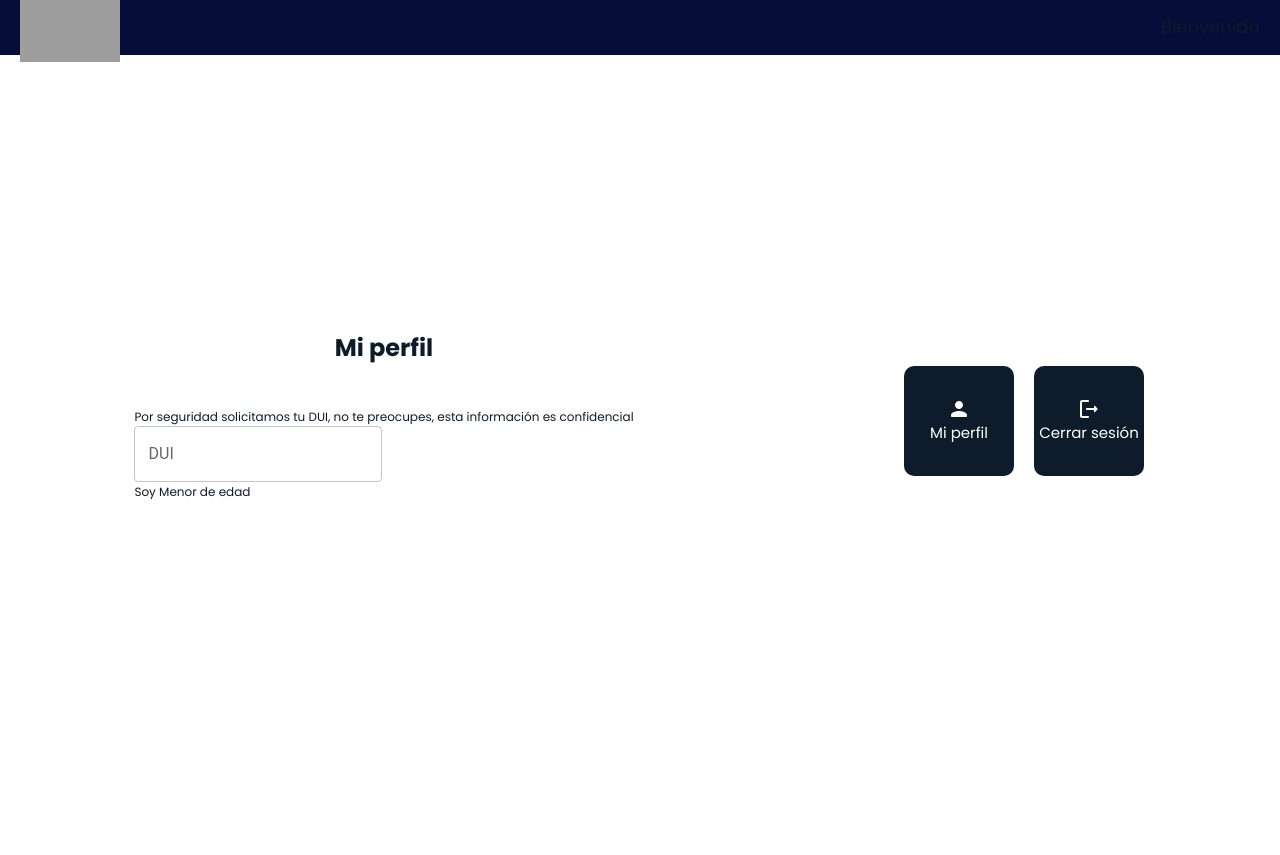
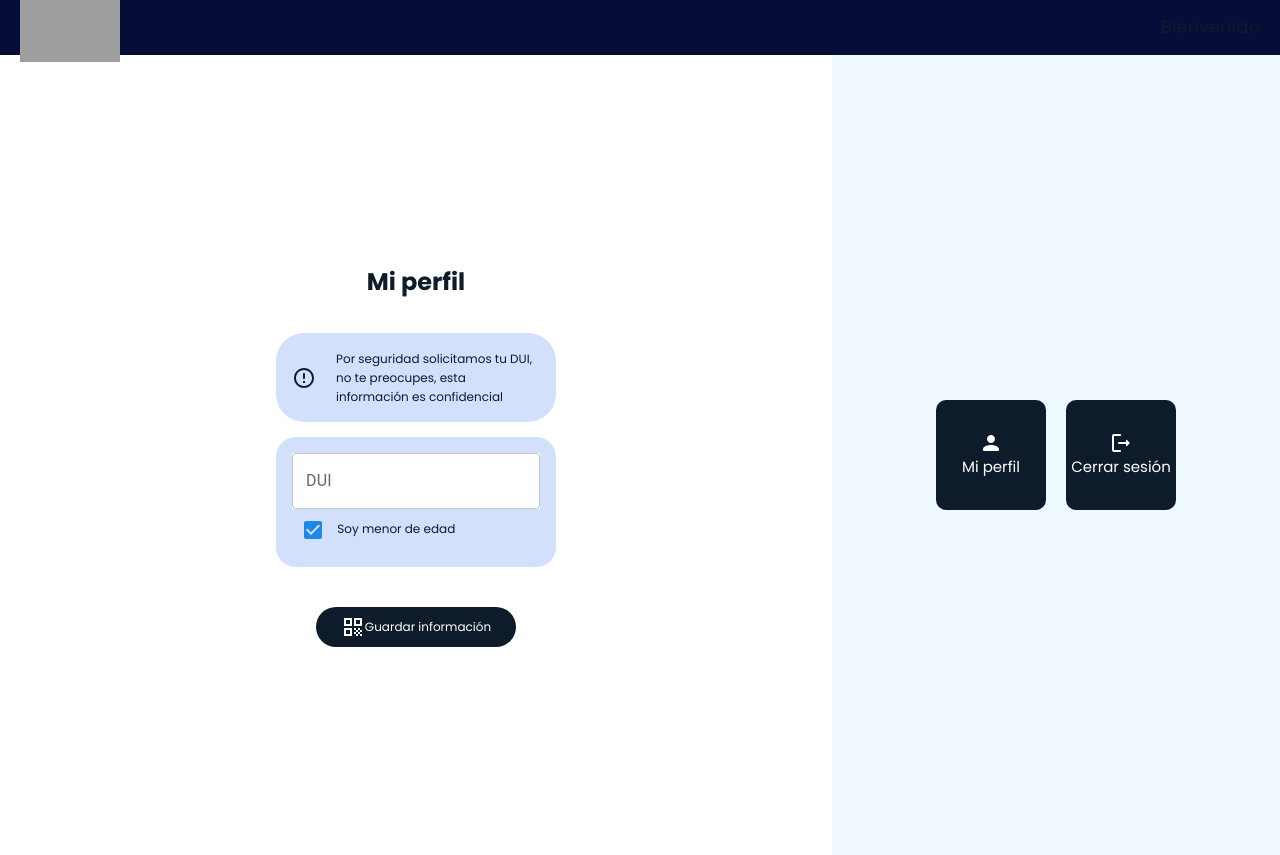
Before and after one commit to LeeMichael24/N-Capas-Proyecto-Final, a React (Vite) app in the folder Cliente/colonia_hlvs/: page /profileVisitante in a window 1280 px wide. Built offline with nearby package versions, Linux system fonts and the light colour scheme; grey boxes are pictures that could not be loaded.

Commit message:
Adding visitante, missing hover stayle

```diff
--- a/Cliente/colonia_hlvs/src/components/cards/cardDetail/cardDetail.css
+++ b/Cliente/colonia_hlvs/src/components/cards/cardDetail/cardDetail.css
@@ -1,5 +1,5 @@
 .card-container{
-    width: 450px;
+    width: 340px;
     height: auto;
     border-radius: 28px;
     background-color: var(--accent);
@@ -10,15 +10,17 @@
 
 }
 .card-container h1{
-    font-size: 22px;
+    font-size: 20px;
     font-weight: 600;
+    text-align: start;
 }
 .card-container h2{
-    font-size: 19px;
+    font-size: 18px;
     font-weight: 400;
+    text-align: start;
 }
 .text{
-    font-size: 19px;
+    font-size: 17px;
 }
 
 .dia-container{
--- a/Cliente/colonia_hlvs/src/components/menu/menu.css
+++ b/Cliente/colonia_hlvs/src/components/menu/menu.css
@@ -7,4 +7,5 @@
   box-sizing: border-box;
   justify-content: center;
   align-items: center;
+  margin-bottom: 40px;
 }
--- a/Cliente/colonia_hlvs/src/screens/visitante/Invitacion/InvitacionA.css
+++ b/Cliente/colonia_hlvs/src/screens/visitante/Invitacion/InvitacionA.css
@@ -1,38 +1,50 @@
-.invitadoHome {
+.invitacionA-home {
   display: flex;
   height: 100vh;
   width: 100%;
+  box-sizing: border-box;
 }
 
-
-  .left-container{
-    width: 60%;
+.invitacionA-left-container {
+  min-width: 65%;
+  height: 100vh;
+  display: flex;
+  background-color: white;
+  justify-content: center;
   align-items: center;
-    margin-bottom: 40px;
-    text-align: start;
+  flex-direction: column;
 }
 
-  .h1-visitante{
+.invitacionA-h1-visitante {
   margin-bottom: 40px;
 }
 
-
-  .rigt-container{
-    position: fixed;
-    top: 42%;
-    left: calc(55%);
-    width: 50%;
-    display: grid;
-    align-content: center;
-    margin: 0 auto;
-    text-align: center;
-    justify-self: center;
+.invitacionA-card-style-mt {
+  display: flex;
+  flex-direction: column;
+  gap: 20px;
   justify-content: center;
+  align-items: center;
 }
 
-  .extra-button {
+.invitacionA-right-container {
+  display: flex;
+  min-width: 35%;
+  height: 100vh;
+  justify-content: center;
+  align-items: center;
+  background-color: aliceblue;
+}
+
+.invitacionA-button-container {
+  display: flex;
+  justify-content: center;
+  margin-top: 40px;
+}
+
+.invitacionA-extra-button {
   display: block;
-    margin: 20px auto 0; /* Centrar el botón y añadir margen superior */
+  margin: 20px auto 0;
   padding: 10px 20px;
   background-color: #007BFF;
   color: white;
@@ -43,16 +55,17 @@
   margin-top: 50px;
 }
 
-  .extra-button:hover {
+.invitacionA-extra-button:hover {
   background-color: #0056b3;
 }
 
-
-  .button-container{
-    display: flex;
-    justify-content: center;
-    margin-top: 40px;
-  }
-  .button-container a{
+.invitacionA-button-container a {
   font-size: 20px;
 }
+
+/* Media Queries para hacer la vista responsive */
+@media (max-width: 768px) {
+  .invitacionA-home {
+    flex-direction: column;
+  }
+}
--- a/Cliente/colonia_hlvs/src/screens/visitante/home/invitadoHome.css
+++ b/Cliente/colonia_hlvs/src/screens/visitante/home/invitadoHome.css
@@ -2,37 +2,44 @@
   display: flex;
   height: 100vh;
   width: 100%;
+  box-sizing: border-box;
 }
 
-
-.left-container{
-  width: 60%;
+.left-container {
+  min-width: 65%;
+  height: 100vh;
+  display: flex;
+  background-color: white;
+  justify-content: center;
   align-items: center;
-  margin-bottom: 40px;
-  text-align: start;
+  flex-direction: column;
 }
 
-.h1-visitante{
+.h1-visitante {
   margin-bottom: 40px;
 }
 
-
-.rigt-container{
-  position: fixed;
-  top: 42%;
-  left: calc(55%);
-  width: 50%;
-  display: grid;
-  align-content: center;
-  margin: 0 auto;
-  text-align: center;
-  justify-self: center;
+.card-style-mt {
+  display: flex;
+  flex-direction: column;
+  gap: 20px;
   justify-content: center;
+  align-items: center;
 }
 
+.right-container {
+  display: flex;
+  min-width: 35%;
+  height: 100vh;
+  justify-content: center;
+  align-items: center;
+  background-color: aliceblue;
+}
+
+/* Estilos adicionales para el botón */
 .extra-button {
   display: block;
-  margin: 20px auto 0; /* Centrar el botón y añadir margen superior */
+  margin: 20px auto 0;
   padding: 10px 20px;
   background-color: #007BFF;
   color: white;
@@ -45,3 +52,10 @@
 .extra-button:hover {
   background-color: #0056b3;
 }
+
+
+@media (max-width: 768px) {
+  .invitadoHome {
+    flex-direction: column;
+  }
+}
--- a/Cliente/colonia_hlvs/src/screens/visitante/home/invitadoHome.jsx
+++ b/Cliente/colonia_hlvs/src/screens/visitante/home/invitadoHome.jsx
@@ -1,15 +1,15 @@
-import "./invitadoHome.css";
 import { useNavigate } from "react-router-dom";
 import Menu from "../../../components/menu/menu";
 import Navbar from "../../../components/navbar/navbar";
 import CardDetail from "../../../components/cards/cardDetail/cardDetail";
 import PersonRoundedIcon from "@mui/icons-material/PersonRounded";
 import LogoutRoundedIcon from "@mui/icons-material/LogoutRounded";
+import "./invitadoHome.css";
 
 
 function InvitadoHome() {
     const buttons = [
-        { icon: <PersonRoundedIcon/>, name: 'Mi perfil', path: 'profileVisitante' },
+        { icon: <PersonRoundedIcon/>, name: 'Mi perfil', path: '/profileVisitante' },
         { icon: <LogoutRoundedIcon/>, name: 'Cerrar sesión', path: '/login' },
     ];
 
@@ -44,7 +44,7 @@ function InvitadoHome() {
                         ))}
                     </div>
                 </div>
-                <div className="rigt-container">
+                <div className="right-container">
                     <Menu buttons={buttons} />
                 </div>
             </div>
--- a/Cliente/colonia_hlvs/src/screens/visitante/profile/profileVisitante.css
+++ b/Cliente/colonia_hlvs/src/screens/visitante/profile/profileVisitante.css
@@ -0,0 +1,88 @@
+.profileVisitante-home {
+  display: flex;
+  height: 100vh;
+  width: 100%;
+  box-sizing: border-box;
+  }
+
+  .profileVisitante-left-container {
+    min-width: 65%;
+    height: 100vh;
+    display: flex;
+    background-color: white;
+    justify-content: center;
+    align-items: center;
+    flex-direction: column;
+  }
+
+  .profileVisitante-right-container {
+    display: flex;
+    min-width: 35%;
+    height: 100vh;
+    justify-content: center;
+    align-items: center;
+    background-color: aliceblue;
+  }
+
+  .profileVisitante-box-container {
+    background: var(--accent);
+    padding: 1rem;
+    border-radius: 20px;
+    width: 35vh;
+  }
+
+  .profileVisitante-text-field {
+    background: white;
+  }
+
+  .profileVisitante-hint {
+    display: flex;
+    font-size: var(--hint-font-size);
+    background-color: var(--accent);
+    margin-top: 2rem;
+    font-weight: normal;
+    padding: 1rem;
+    width: 35vh;
+    flex-flow: row;
+    align-items: center;
+    text-align: left;
+    border-radius: var(--rad);
+    margin-bottom: 15px;
+  }
+
+  .profileVisitante-hint .profileVisitante-icon {
+    margin-right: 20px;
+  }
+
+  .profileVisitante-button-save {
+    display: flex;
+    align-items: center;
+    padding: 0.5rem;
+    background: var(--button-accent);
+    border: none;
+    color: white;
+    width: 200px;
+    justify-content: center;
+    border-radius: 20px;
+  }
+
+  .profileVisitante-button-container {
+    display: flex;
+    justify-content: center;
+    margin-top: 40px;
+  }
+
+  .profileVisitante-button-container a {
+    font-size: 20px;
+  }
+
+  @media (max-width: 768px) {
+    .profileVisitante-home {
+      flex-direction: column;
+      align-items: center;
+      padding: 20px;
+      justify-content: center;
+      justify-items: center;
+      min-width: 300px;
+    }
+  }
--- a/Cliente/colonia_hlvs/src/screens/visitante/profile/profileVisitante.jsx
+++ b/Cliente/colonia_hlvs/src/screens/visitante/profile/profileVisitante.jsx
@@ -1,46 +1,70 @@
-import "./profileVisitante.css";
 import Navbar from "../../../components/navbar/navbar";
 import Menu from "../../../components/menu/menu";
 import PersonRoundedIcon from "@mui/icons-material/PersonRounded";
 import LogoutRoundedIcon from "@mui/icons-material/LogoutRounded";
 import Box from "@mui/material/Box";
 import TextField from "@mui/material/TextField";
+import Checkbox from "@mui/material/Checkbox";
+import { blue } from "@mui/material/colors";
+import ErrorOutlineRoundedIcon from '@mui/icons-material/ErrorOutlineRounded';
+import QrCodeIcon from '@mui/icons-material/QrCode';
+import "./profileVisitante.css";
 
 const buttons = [
-  { icon: <PersonRoundedIcon />, name: "Mi perfil", path: "profileVisitante" },
+  { icon: <PersonRoundedIcon />, name: "Mi perfil", path: "/profileVisitante" },
   { icon: <LogoutRoundedIcon />, name: "Cerrar sesión", path: "/login" },
 ];
 
 function ProfileVisitante() {
+  const label = { inputProps: { "aria-label": "Soy Menor de edad" } };
+
   return (
     <>
       <Navbar />
-      <div className="invitadoHome">
-        <div className="left-container">
-          <h1 className="h1-visitante">Mi perfil</h1>
-          <div className="card-style-mt">
-            <div>
+      <div className="profileVisitante-home">
+        <div className="profileVisitante-left-container">
+          <h1 className="profileVisitante-h1-visitante">Mi perfil</h1>
+          <div className="profileVisitante-card-style-mt">
+            <div className="profileVisitante-hint profileVisitante-box-container">
+              <ErrorOutlineRoundedIcon className="profileVisitante-icon" />
               Por seguridad solicitamos tu DUI, no te preocupes, esta
               información es confidencial
             </div>
-            <div>
-              <div>
-                <Box className="form-container" noValidate autoComplete="off">
-                  <div className="textFlied">
+            <div className="profileVisitante-box-container">
+              <Box className="profileVisitante-form-container" noValidate autoComplete="off">
+                <div className="profileVisitante-text-field">
                   <TextField
                     id="outlined-dui-input"
                     label="DUI"
                     type="dui"
                     autoComplete="current-dui"
+                    className="profileVisitante-text-field"
                   />
                 </div>
               </Box>
+              <div>
+                <Checkbox
+                  {...label}
+                  defaultChecked
+                  sx={{
+                    color: blue[800],
+                    "&.Mui-checked": {
+                      color: blue[600],
+                    },
+                  }}
+                />{" "}
+                Soy menor de edad
               </div>
-              <div>Soy Menor de edad</div>
+            </div>
+            <div className="profileVisitante-button-container">
+              <button className="profileVisitante-button-save">
+                <QrCodeIcon/>
+                Guardar información
+              </button>
             </div>
           </div>
         </div>
-        <div className="rigt-container">
+        <div className="profileVisitante-right-container">
           <Menu buttons={buttons} />
         </div>
       </div>
```
Also changed, not shown: Cliente/colonia_hlvs/src/screens/visitante/Invitacion/invitacionA.jsx (+8 -9 lines). Lines whose indentation alone changed are shown as unchanged.
